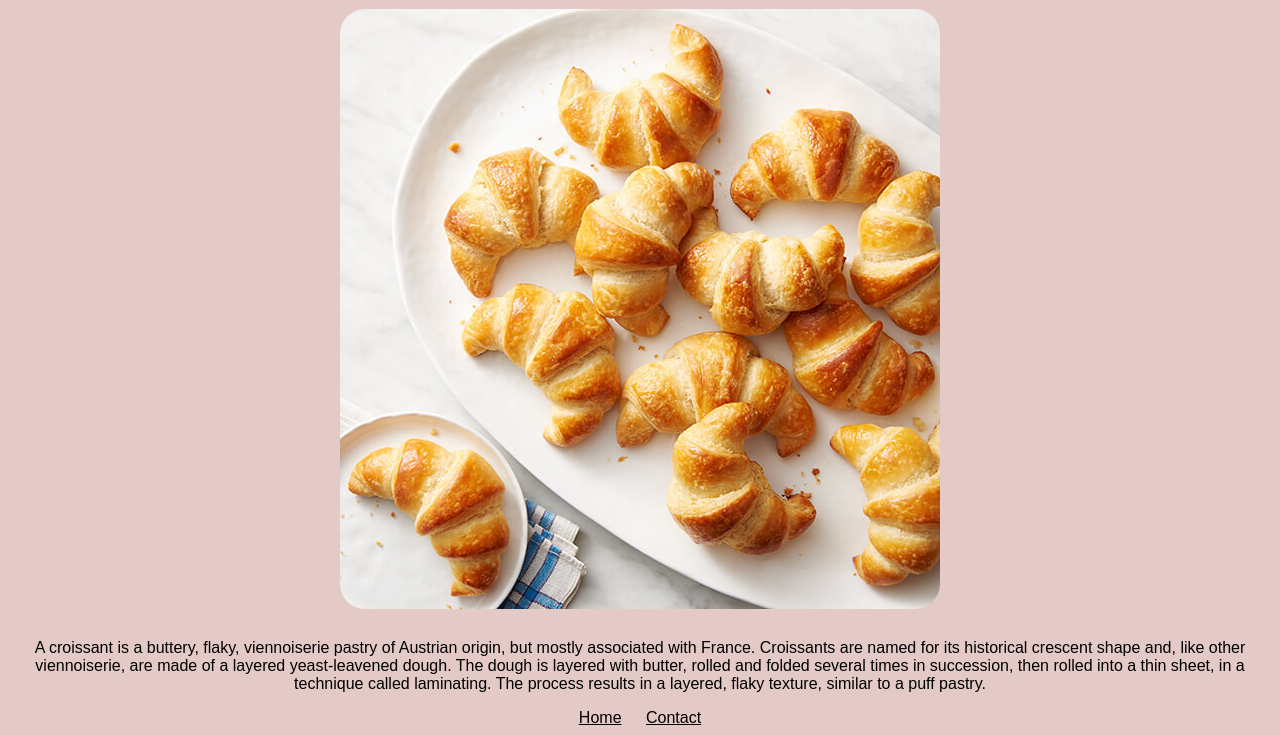
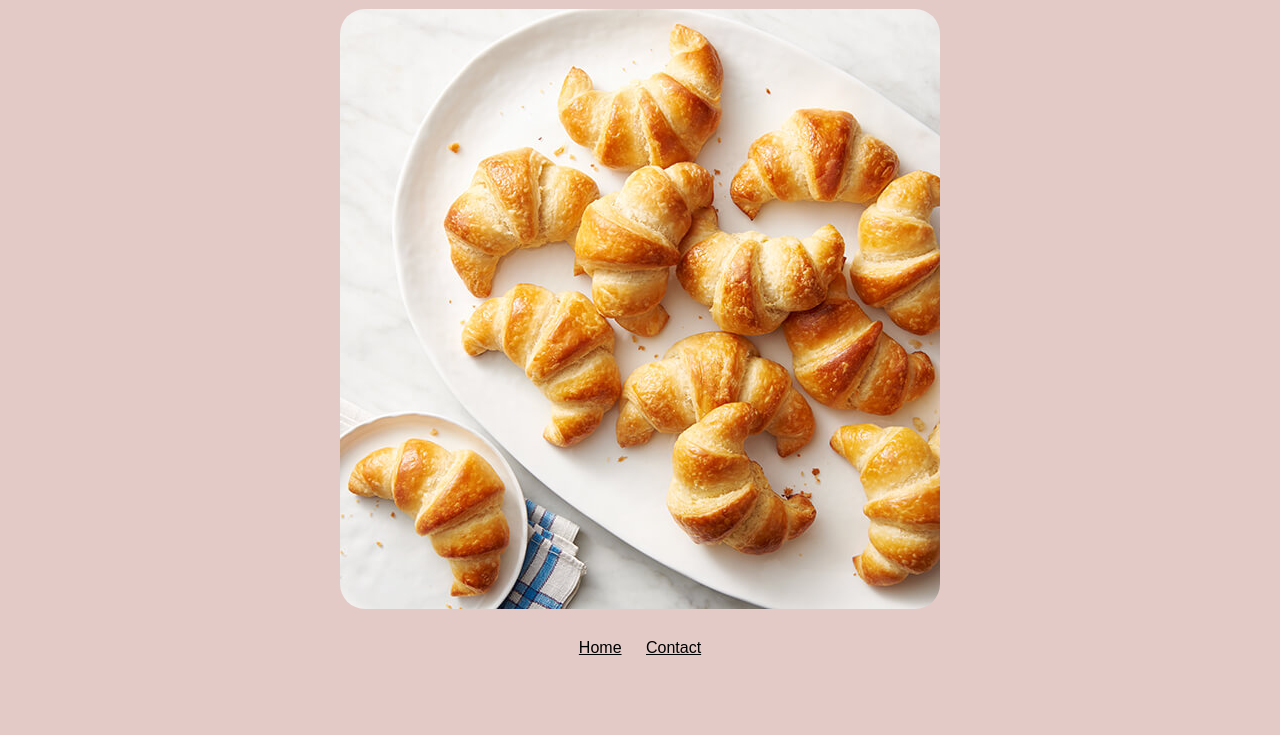
Before and after one commit to Amjcorey/crossiant, a plain HTML site: page photo.html in a window 1280 px wide. Shown: the part 79-814 px from the top of the page. Drawn offline with Linux system fonts and the light colour scheme.

Commit message:
deleted p in photo.html

```diff
--- a/photo.html
+++ b/photo.html
@@ -14,13 +14,6 @@
             Photo of a croissant
         </h1>
         <img src="images/croissants.jpeg" alt="crossiant photo" class="crossiant-photo">
-        <p>
-            A croissant is a buttery, flaky, viennoiserie pastry of Austrian origin, but mostly associated with France.
-            Croissants are named for its historical crescent shape and, like other viennoiserie, are made of a layered
-            yeast-leavened dough. The dough is layered with butter, rolled and folded several times in succession, then rolled
-            into a thin sheet, in a technique called laminating. The process results in a layered, flaky texture, similar to a
-            puff pastry.
-        </p>
 
         <footer>
             <a href="/index.html">Home</a>
```
